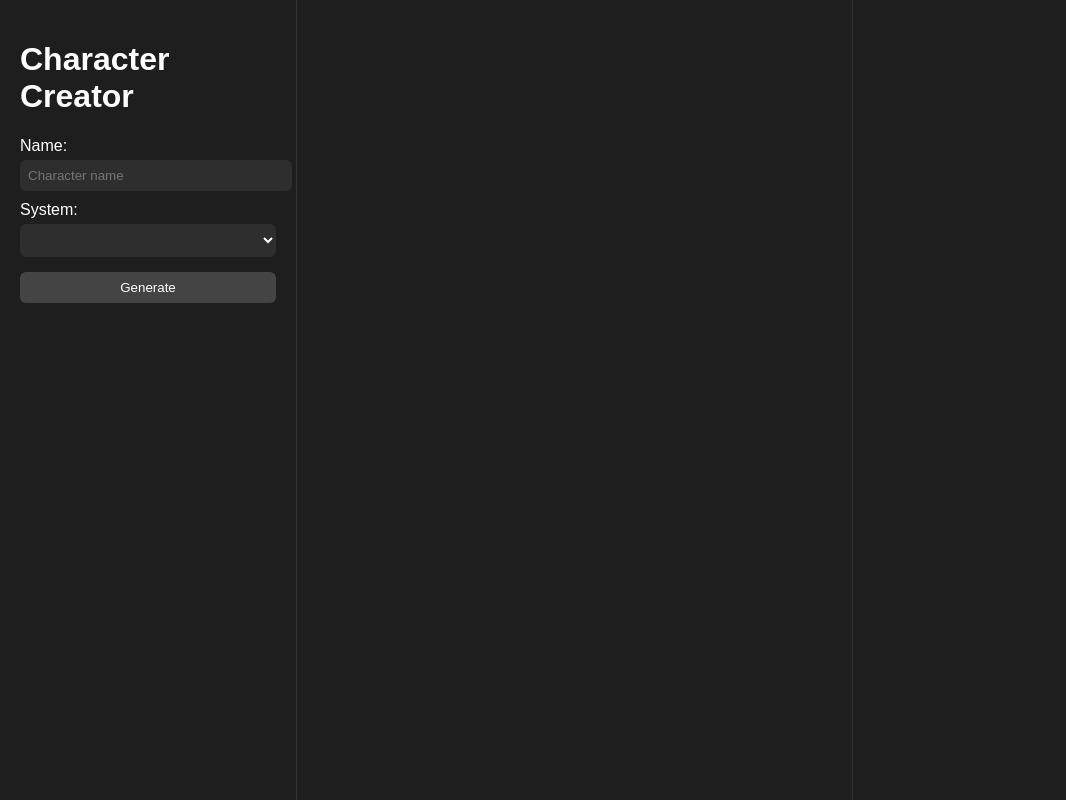
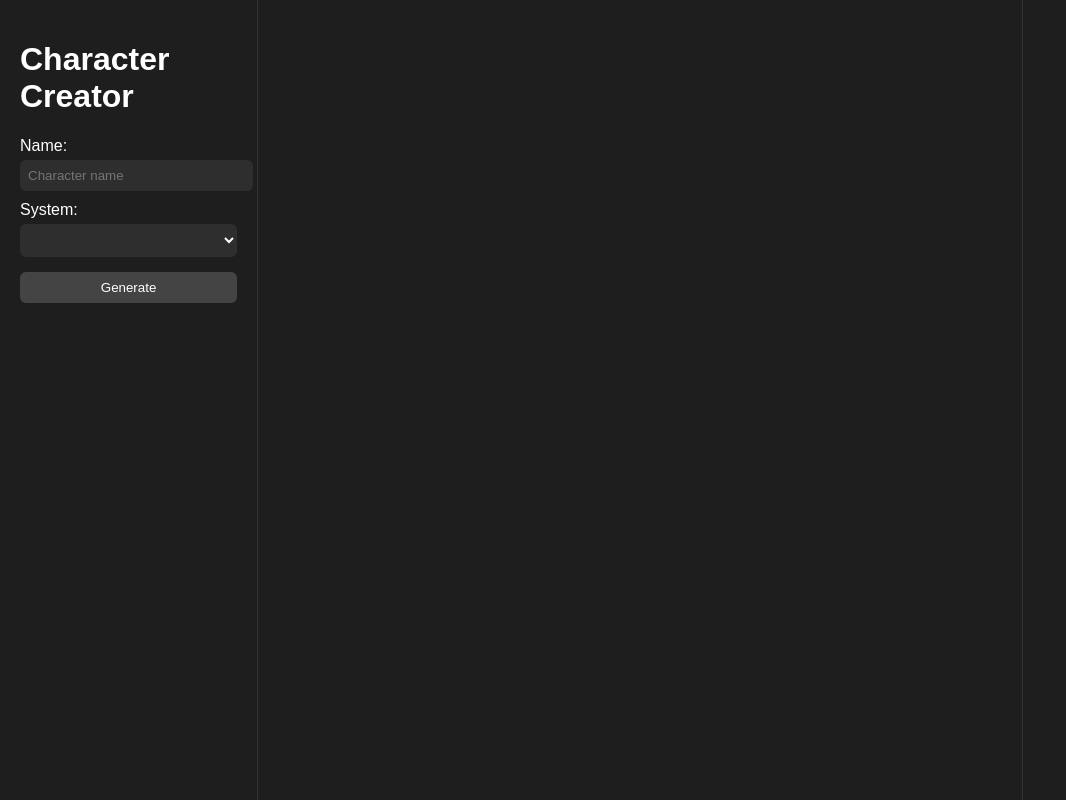
Before and after one commit to ElectronicMouse/charCreator, an Electron app: page index.html in a window 1280 px wide. Shown: the whole page, without its empty margins (0-1066 px from the left). Drawn offline with Linux system fonts and the light colour scheme; no server answers.

Commit message:
styling changes

```diff
--- a/index.html
+++ b/index.html
@@ -23,12 +23,12 @@
     </div>
 
     <!-- MIDDLE COLUMN -->
-    <div class="column" id="middle">
+    <div class="column middle-column" id="middle">
       <!-- empty for now -->
     </div>
 
     <!-- RIGHT COLUMN -->
-    <div class="column" id="right">
+    <div class="column right-column" id="right">
       <!-- empty for now -->
     </div>
 
--- a/src/gui/styles/main.css
+++ b/src/gui/styles/main.css
@@ -8,9 +8,7 @@ body {
 
 /* 3-column layout */
 .layout {
-    display: grid;
-    grid-template-columns: 1fr 1fr 1fr;
-    /* 3 equal columns */
+    display: flex;
     height: 100vh;
 }
 
@@ -20,7 +18,13 @@ body {
 }
 
 .left-column {
-    width: 60%;
+    width: 30%;
+}
+.right-column {
+    width: 30%;
+}
+.middle-column {
+    width: 100%;
 }
 
 .column:last-child {
```
